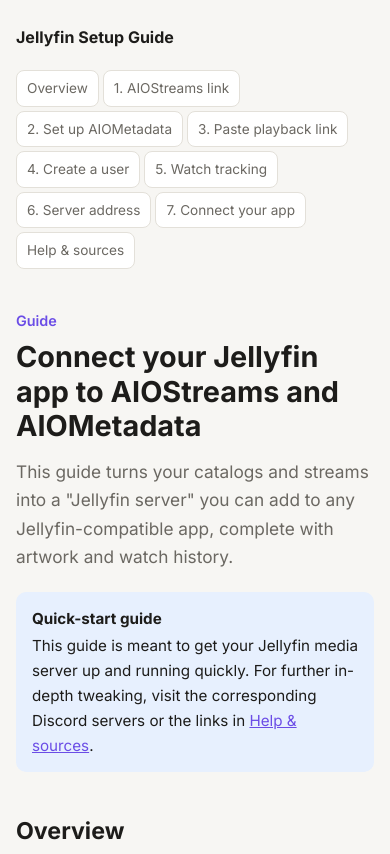
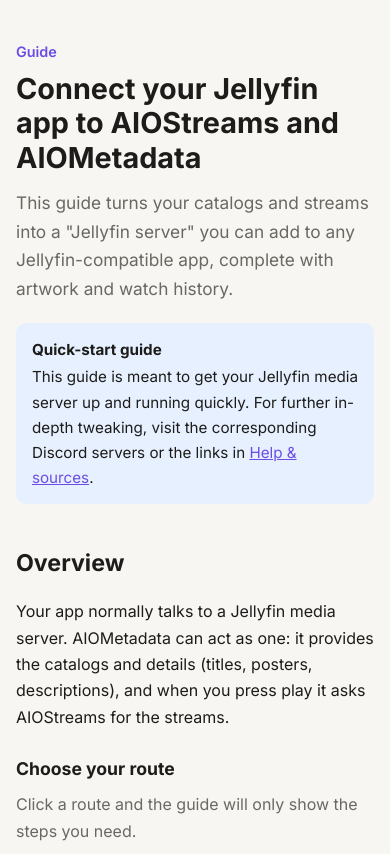
Before and after one commit to VeranuVW/Jellyfin-Guide, a plain HTML site: page index.html in a window 390 px wide. Shown: the top 854 px of the page. Drawn offline with Linux system fonts and the light colour scheme.

Commit message:
Hide menu on mobile

```diff
--- a/index.html
+++ b/index.html
@@ -135,7 +135,7 @@
 
   @media (max-width: 860px) {
     .layout { grid-template-columns: 1fr; gap: 0; padding: 0 16px; }
-    nav.toc { position: static; max-height: none; padding: 24px 0 0; }
+    nav.toc { display: none; }
     nav.toc ol { display: flex; flex-wrap: wrap; gap: 4px; }
     nav.toc .group, nav.toc .route-badge { display: none; }
     nav.toc li a { background: var(--surface); border: 1px solid var(--border); font-size: .85rem; }
```
